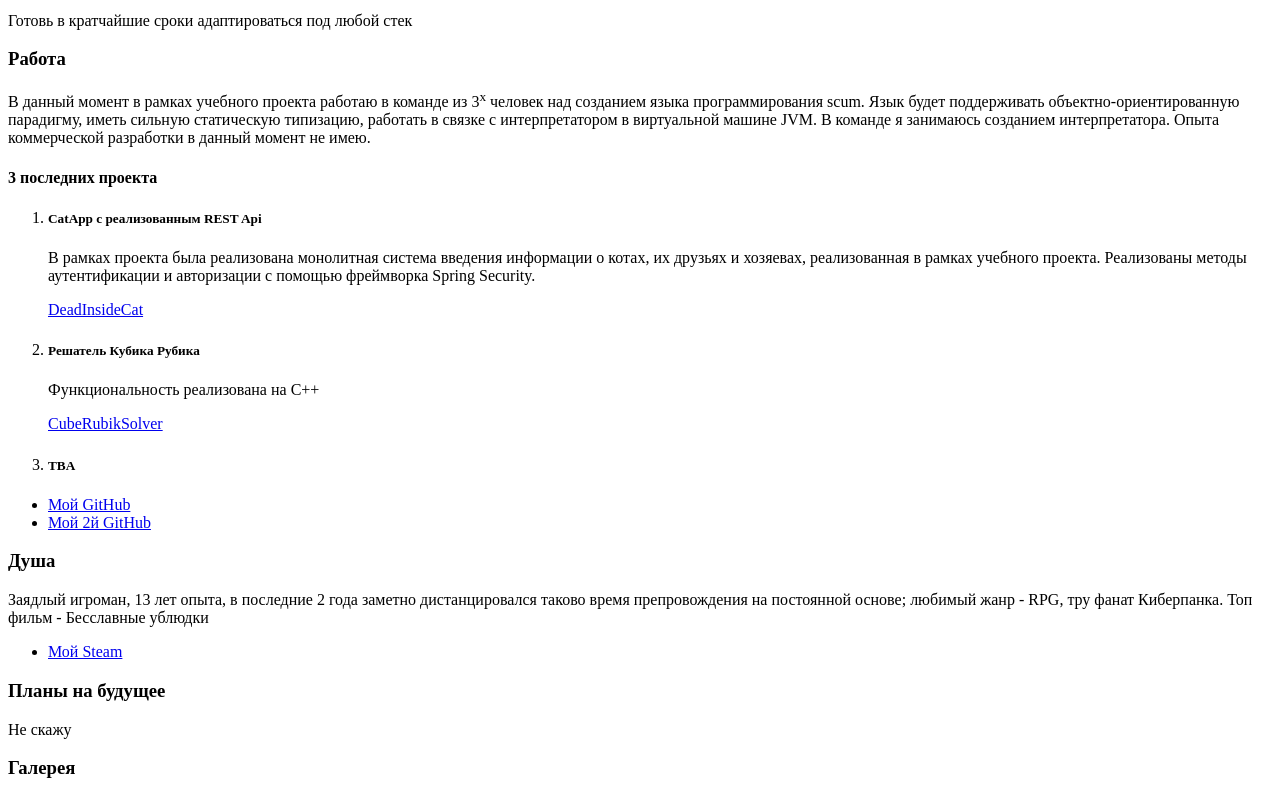
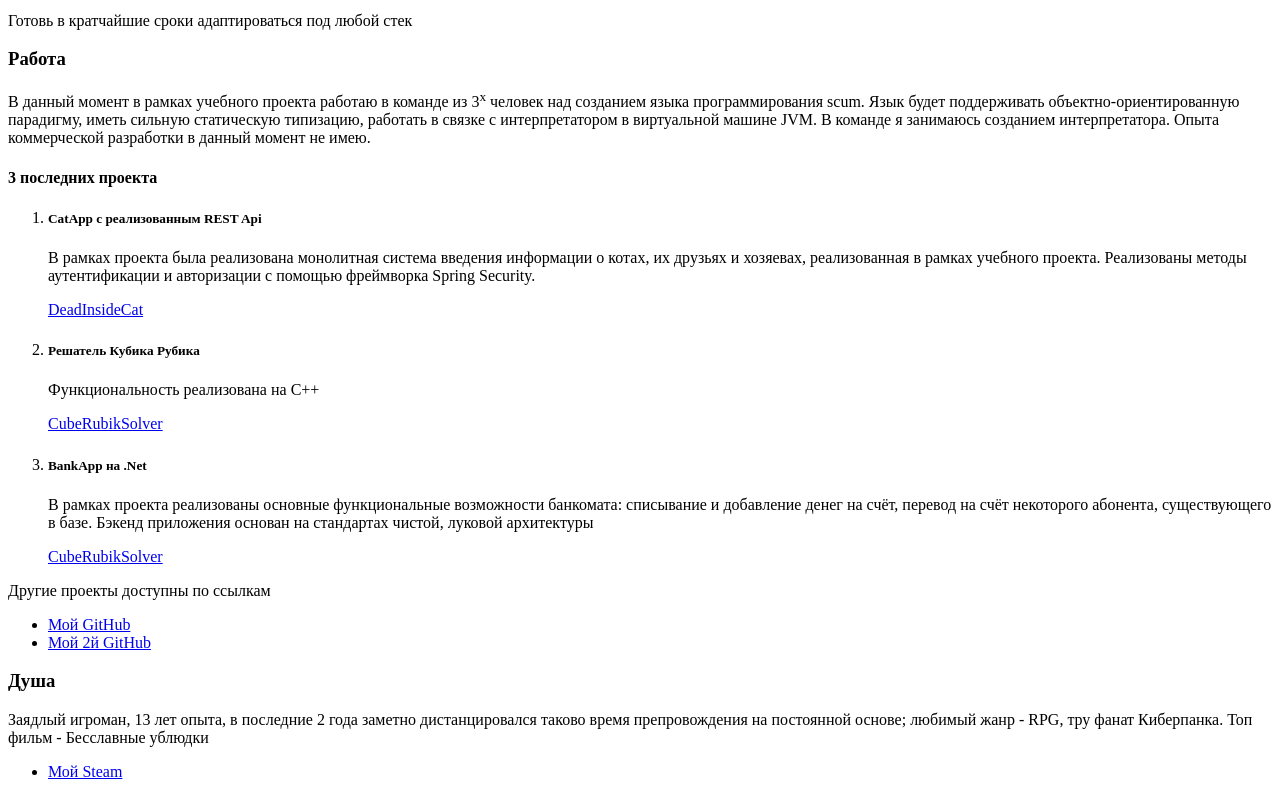
Before and after one commit to RhysWayne26/is-web-portfolio, a website: page index.html in a window 1280 px wide. Shown: the part 416-1211 px from the top of the page. Drawn offline with Linux system fonts and the light colour scheme.

Commit message:
Add third project info to index.html

```diff
--- a/index.html
+++ b/index.html
@@ -63,11 +63,14 @@
             <a href="https://github.com/l1monc3llo/CubeRubik" target="_blank" rel="noopener noreferrer">CubeRubikSolver</a>
           </li>
           <li>
-            <h5>TBA</h5>
+            <h5>BankApp на .Net</h5>
+            <p>В рамках проекта реализованы основные функциональные возможности банкомата: списывание и добавление денег на счёт, перевод на счёт некоторого абонента, существующего в базе. Бэкенд приложения основан на стандартах чистой, луковой архитектуры</p>
+            <a href="https://github.com/l1monc3llo/OOPLabs/tree/main/Lab5" target="_blank" rel="noopener noreferrer">CubeRubikSolver</a>
           </li>
         </ol>
       </div>
       <div class="content">
+        <p>Другие проекты доступны по ссылкам</p>
         <ul>
           <li><a href="https://github.com/l1monc3llo" target="_blank" rel="noopener noreferrer">Мой GitHub</a></li>
           <li><a href="https://github.com/RhysWayne26" target="_blank" rel="noopener noreferrer">Мой 2й GitHub</a></li>
```
